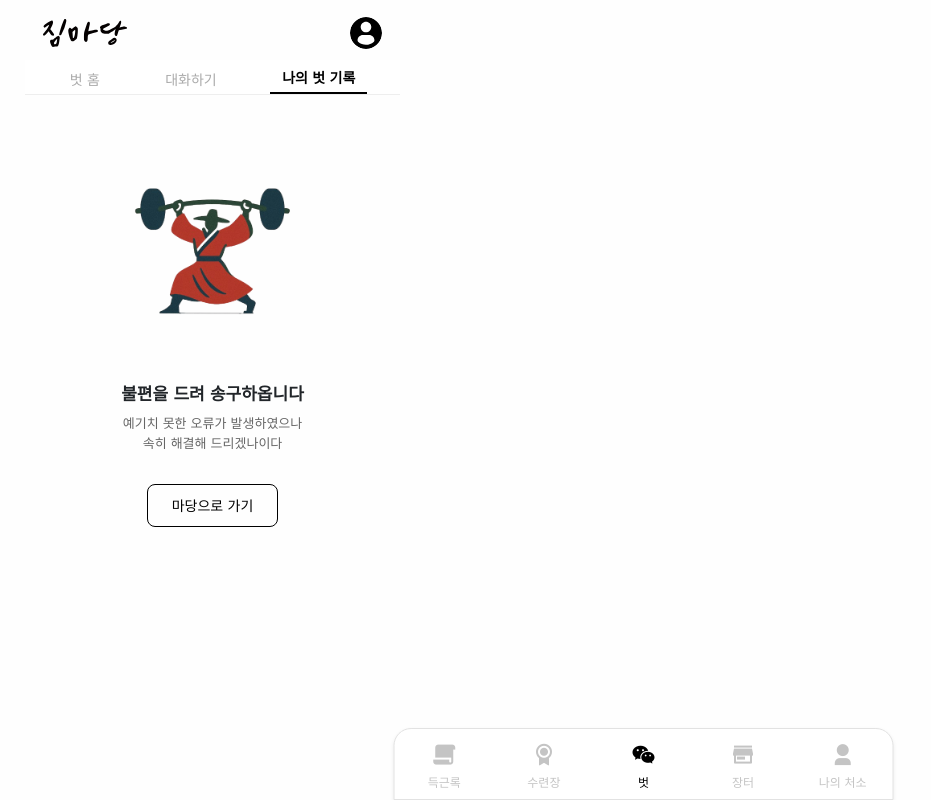
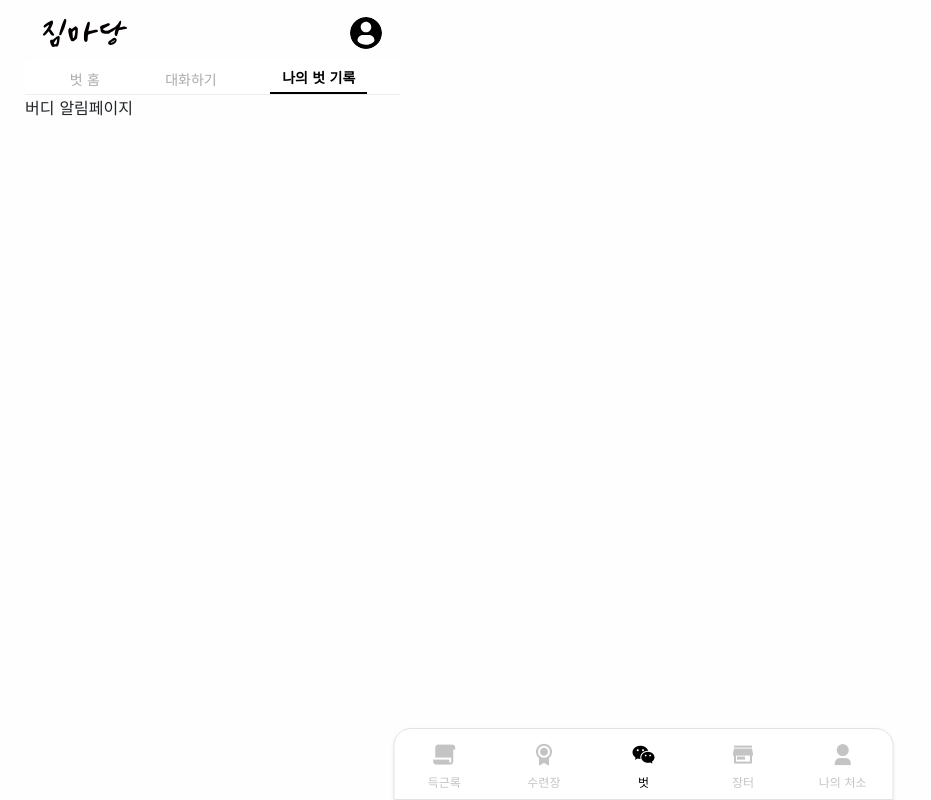
Before and after one commit to soi02/gymfrontend, a React (Vite) app: page /gymmadang/buddy/buddyMy in a window 1280 px wide. Shown: the whole page, without its empty margins (0-931 px from the left). Built offline with nearby package versions, Linux system fonts and the light colour scheme.

Commit message:
경로 수정

```diff
--- a/src/App.jsx
+++ b/src/App.jsx
@@ -48,6 +48,8 @@ import MarketWriteArticlePage from './user/market/pages/MarketWriteArticle'
 import MarketMyLikedProductsPage from './user/market/pages/MarketMyLikedProducts'
 import MainPage from './global/pages/MainPage'
 import MarketTopTabs from './user/market/commons/marketTopTabs'
+import BuddyChat from './user/buddy/pages/BuddyChat'
+import BuddyNotification from './user/buddy/pages/BuddyNotification'
 
 
 // 이 부분은 따로 감싼 컴포넌트로 만들어야 useLocation을 쓸 수 있어!
@@ -154,6 +156,10 @@ function AppContent() {
         {/* 벗 */}
         <Route path='/gymmadang/buddy' element={<BuddyRegister />} />
         <Route path='/gymmadang/buddy/buddyHome' element={<BuddyHome />} />
+        <Route path='/gymmadang/buddy/buddyChat' element={<BuddyChat />} />
+        <Route path='/gymmadang/buddy/buddyMy' element={<BuddyNotification />} />
+
+
 
         {/* 수련장 */}
         <Route path="/gymmadang/challenge/challengeIntro" element={<ChallengeIntro />} />
--- /dev/null
+++ b/src/user/buddy/pages/BuddyChat.jsx
@@ -0,0 +1,8 @@
+
+export default function BuddyChat(){
+    return(
+        <>
+            버디챗
+        </>
+    )
+}
--- /dev/null
+++ b/src/user/buddy/pages/BuddyNotification.jsx
@@ -0,0 +1,8 @@
+
+export default function BuddyNotification(){
+    return(
+        <>
+            버디 알림페이지
+        </>
+    )
+}
```
